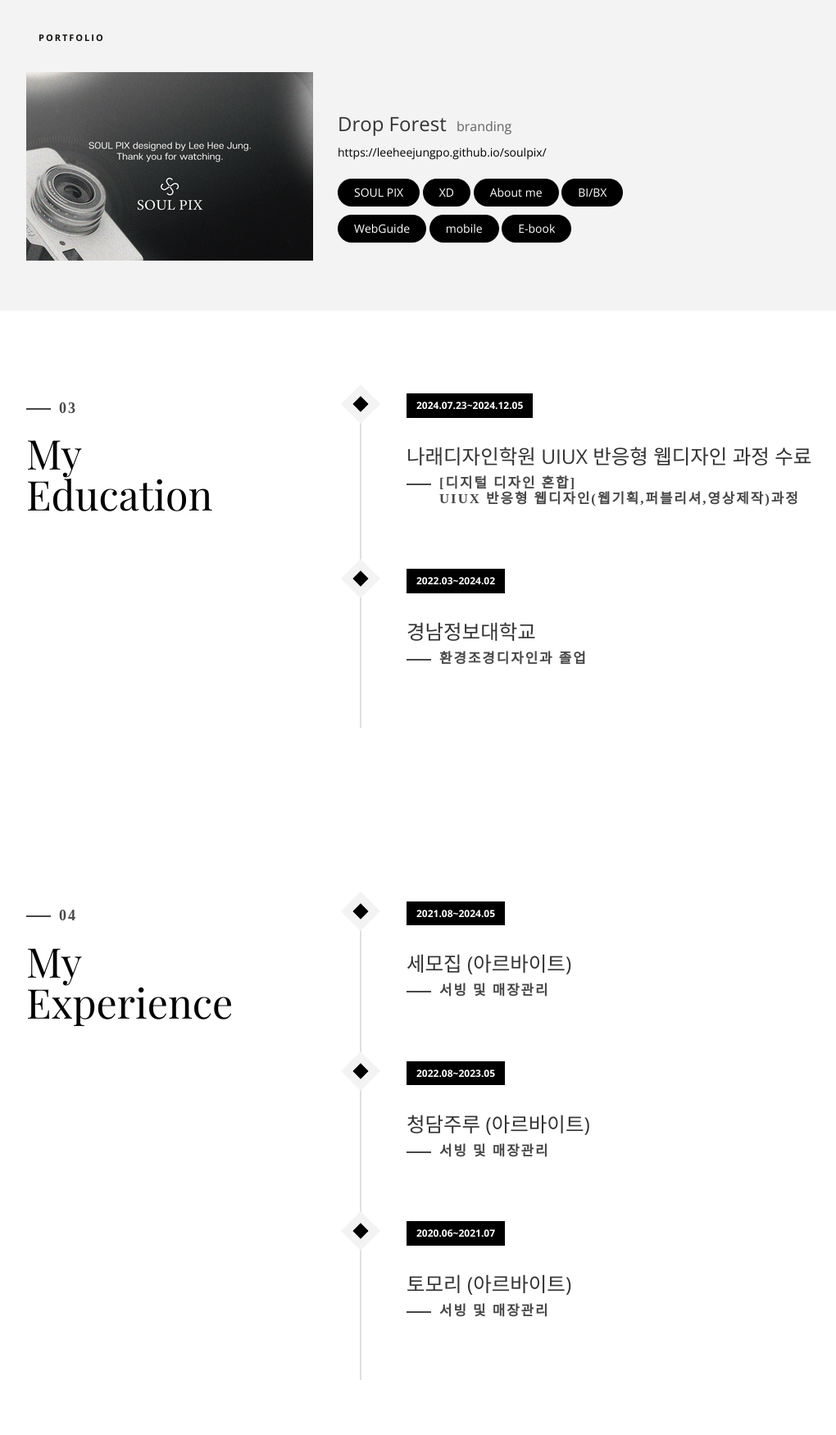
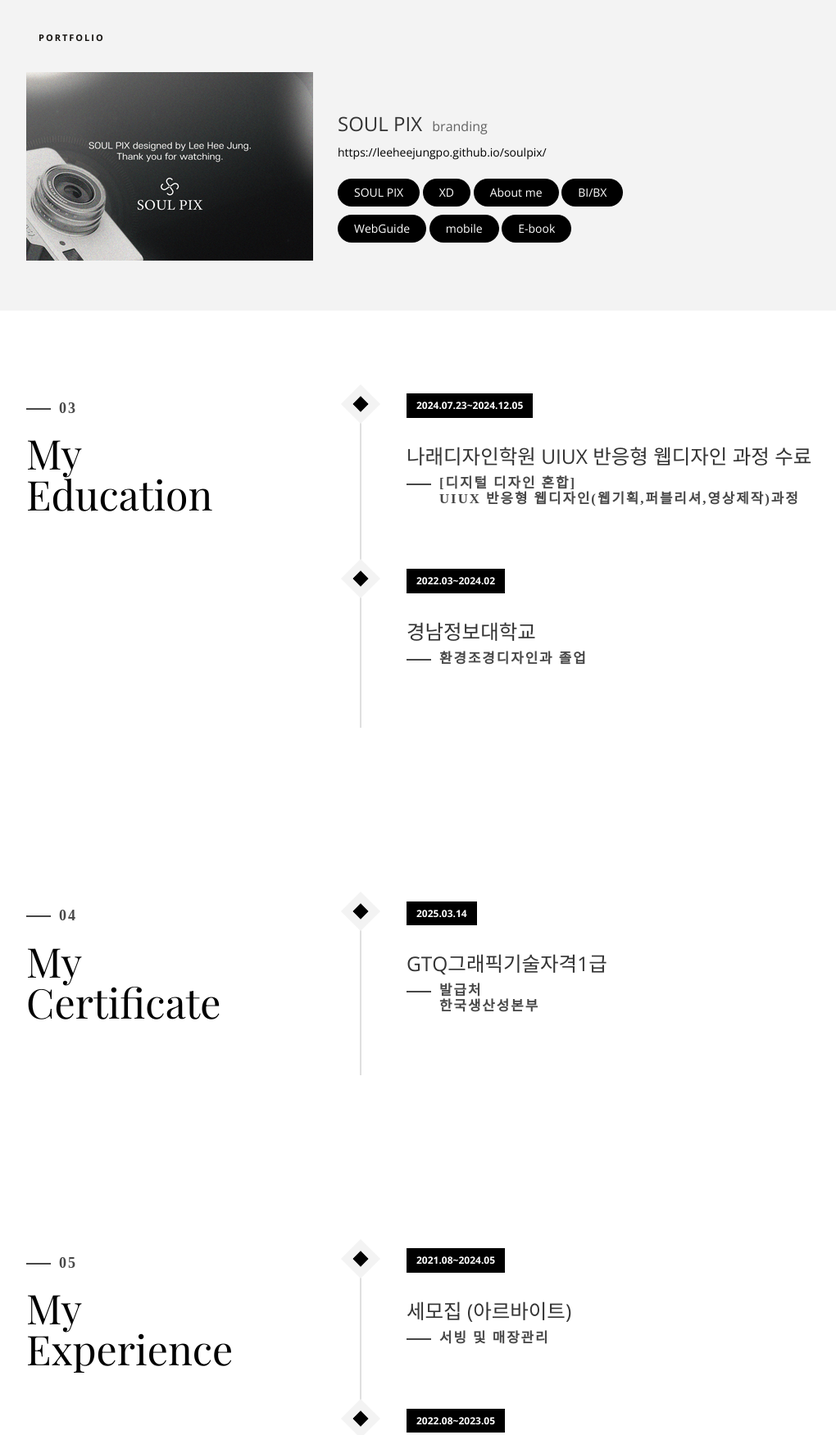
Before and after one commit to leeheejungpo/heejungproject, a plain HTML site: page index.html in a window 1280 px wide. Shown: the part 1756-3507 px from the top of the page at 82% size, without its empty margins (53-1073 px from the left). Drawn offline with nearby package versions, Linux system fonts and the light colour scheme; files whose address does not match are found by name; a web font is replaced by a local one.

Commit message:
Add files via upload

```diff
--- a/index.html
+++ b/index.html
@@ -139,11 +139,11 @@
                                         <div class="portfolio_item">
                                             <div class="portfolio-border clearfix">
                                                 <div class="item_info">
-                                                    <h3>Drop Forest <span class="category">branding</span> </h3>
-                                                    <p><a href="https://leeheejungpo.github.io/soulpix/" class="item_in">https://leeheejungpo.github.io/soulpix/</a></p>
+                                                    <h3>SOUL PIX <span class="category">branding</span> </h3>
+                                                    <p><a href="https://leeheejungpo.github.io/soulpix/" class="item_in" target="_blank">https://leeheejungpo.github.io/soulpix/</a></p>
                                                     <div class="project_btn_box">
-                                                        <a href="https://leeheejungpo.github.io/soulpix/" class="project_btn">SOUL PIX</a>
-                                                          <a href="https://xd.adobe.com/view/7b1b46f0-7bba-4366-a1d8-4c6734888a89-2e48/" class="project_btn">XD</a>
+                                                        <a href="https://leeheejungpo.github.io/soulpix/" class="project_btn" target="_blank">SOUL PIX</a>
+                                                          <a href="https://xd.adobe.com/view/7b1b46f0-7bba-4366-a1d8-4c6734888a89-2e48/" class="project_btn" target="_blank">XD</a>
                                                         <a href="./about_me/about.html" class="project_btn">About
                                                             me</a>
                                                         <a href="./guide/bi.html" class="project_btn">BI/BX</a>
@@ -157,6 +157,8 @@
                                         </div>
                                     </div>
                                 </div>
+
+
 
                                 <!-- end single work -->
                             </div>
@@ -408,12 +410,35 @@
             </div>
         </div>
         </div>
+
+        <div class="section" id="experience">
+            <div class="container">
+                <div class="col-md-4">
+                    <h4>04</h4>
+                    <h1 class="size-50">My <br />Certificate</h1>
+
+                    <div class="h-50"></div>
+                </div>
+                <div class="col-md-8">
+                    <ul class="timeline">
+
+                        <li class="timeline-event" data-aos="fade-up">
+                            <label class="timeline-event-icon"></label>
+                            <div class="timeline-event-copy">
+                                <p class="timeline-event-thumbnail">2025.03.14</p>
+                                <h3>GTQ그래픽기술자격1급</h3>
+                                <h4>발급처 <br> 한국생산성본부</h4>
+                            </div>
+                        </li>
+                </div>
+            </div>
+            </div>
    <!-- experience  -->
 
    <div class="section" id="experience">
     <div class="container">
             <div class="col-md-4">
-                <h4>04</h4>
+                <h4>05</h4>
                 <h1 class="size-50">My <br /> Experience</h1>
 
                 <div class="h-50"></div>
@@ -488,7 +513,7 @@
     <div class="section" id="skill">
         <div class="container">
             <div class="col-md-12">
-                <h4>05</h4>
+                <h4>06</h4>
                 <h1 class="size-50">My <br> Skill</h1>
                 <div class="h-50"></div>
             </div>
@@ -532,7 +557,7 @@
     <div class="section" id="contact">
         <div class="container">
             <div class="col-md-12">
-                <h4>06</h4>
+                <h4>07</h4>
                 <h1 class="size-50">Contact Me</h1>
                 <div class="h-50"></div>
             </div>
@@ -563,7 +588,11 @@
 
                 <div class="clearfix"></div>
                 <div class="h-50"></div>
-                <div> Shared by <i class="fa fa-love"></i><a href="https://bootstrapthemes.co">BootstrapThemes</a>
+                <!-- <div> Shared by <i class="fa fa-love"></i><a href="https://bootstrapthemes.co">BootstrapThemes</a>
+                </div> -->
+                <div>
+                   © Copyright <b>Lee Heejung.</b> All Rights Reserved. <br>
+Designed by Lee Heejung
                 </div>
             </div>
         </div>
```
